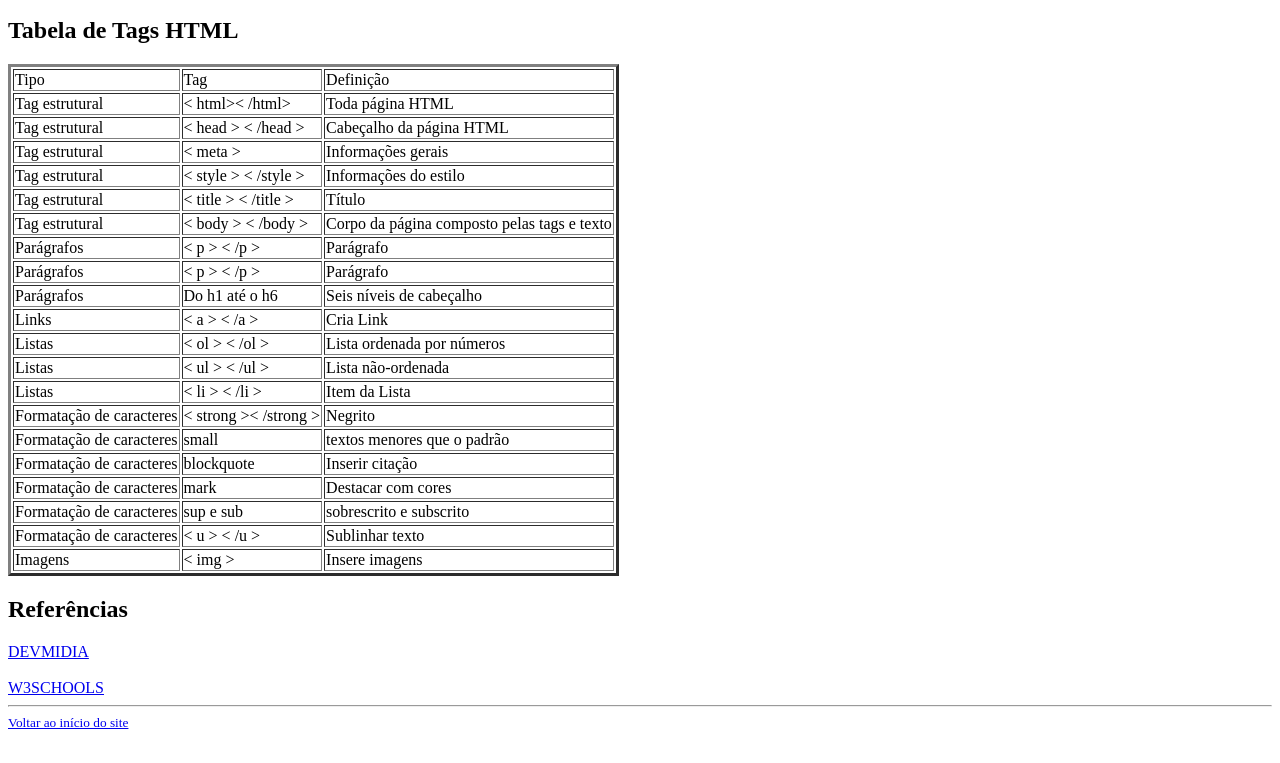
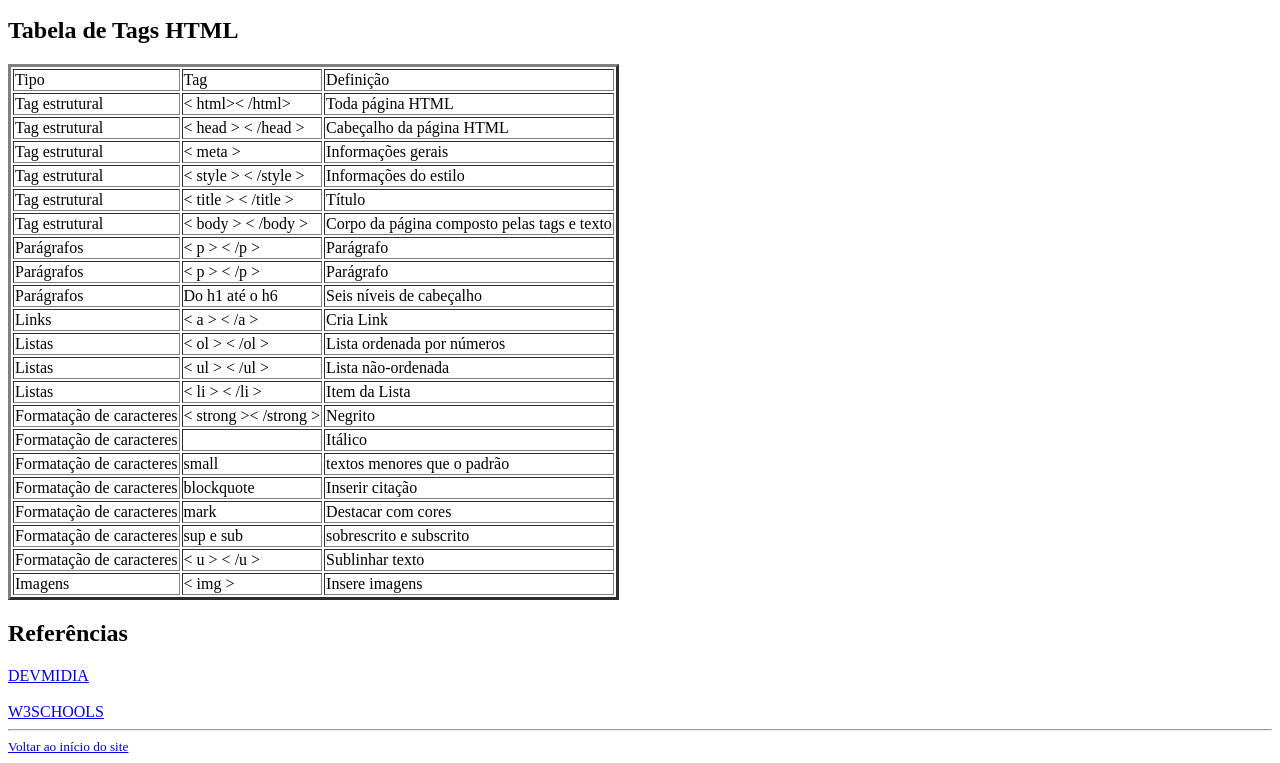
Before and after one commit to rosenirmaria13/Pagina-Web, a plain HTML site: page index.html in a window 1280 px wide. Shown: the part 1115-1878 px from the top of the page. Before the commit the page ends 1854 px from the top, so only its background shows below. Drawn offline with Linux system fonts and the light colour scheme.

Commit message:
first commit

```diff
--- a/index.html
+++ b/index.html
@@ -115,6 +115,11 @@
         </tr>
         <tr>
             <td>Formatação de caracteres</td>
+            <td><i></td>
+            <td>Itálico</td>
+        </tr>
+        <tr>
+            <td>Formatação de caracteres</td>
             <td>small</td>
             <td>textos menores que o padrão</td>
         </tr>
```
